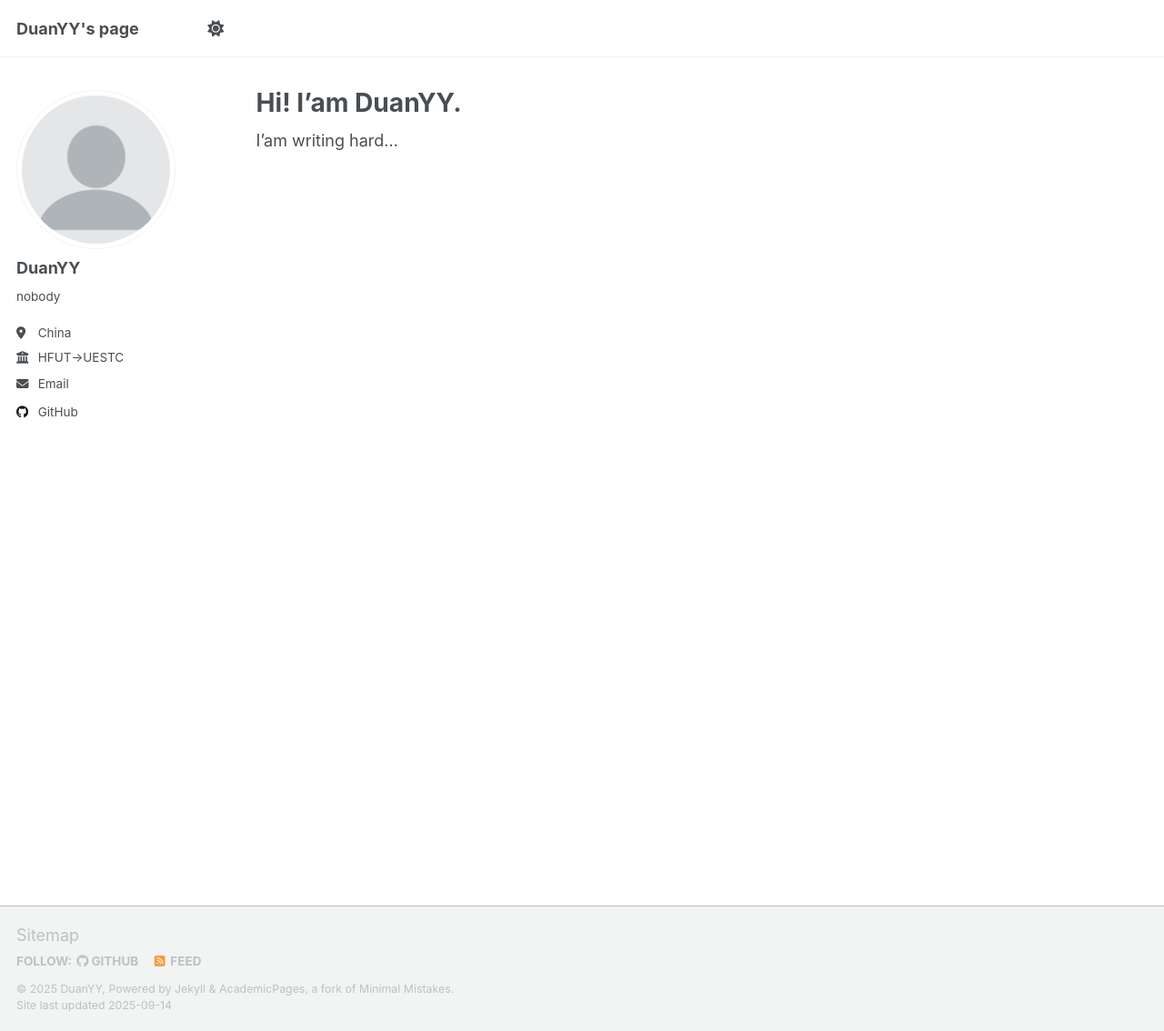
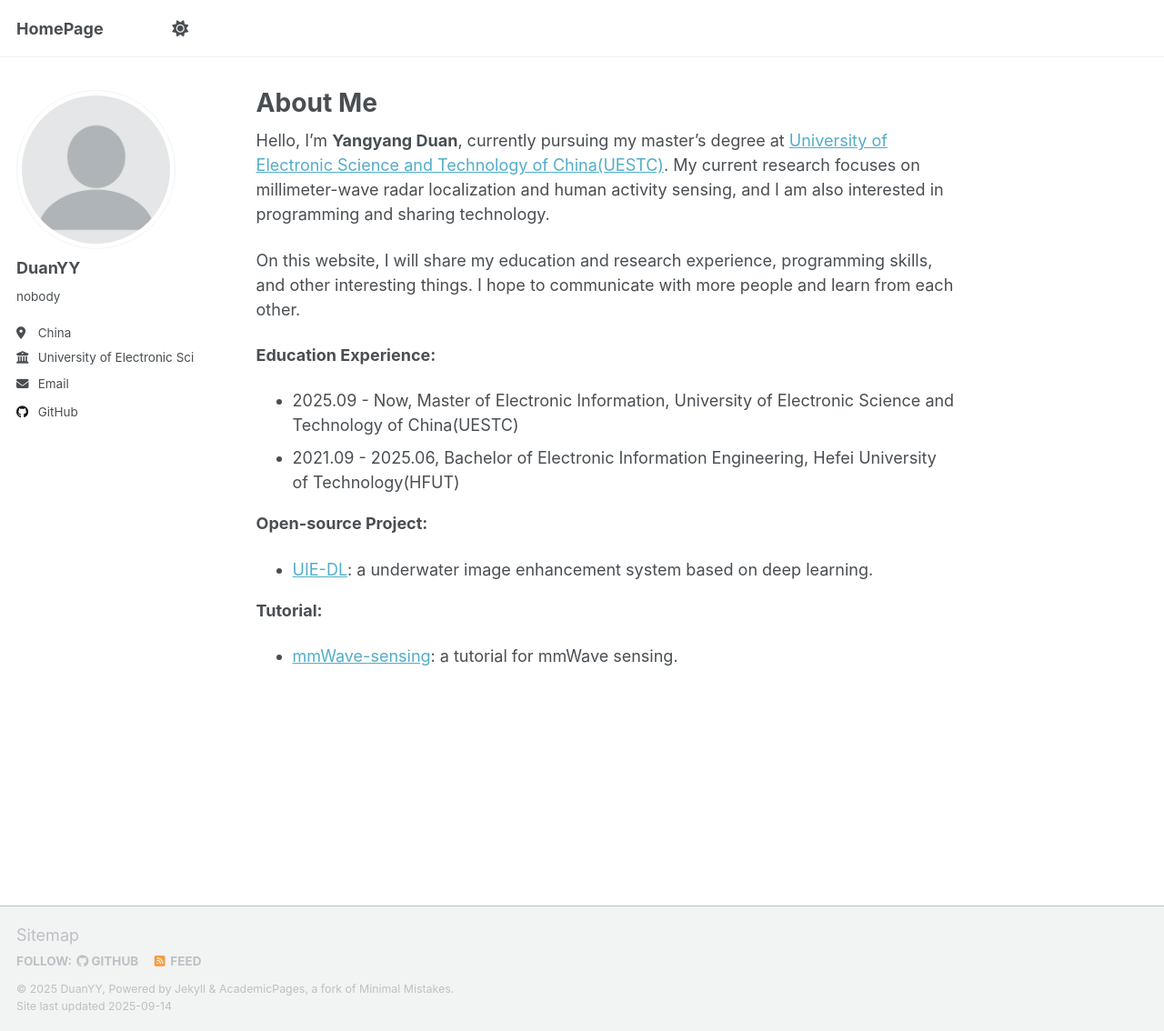
Before and after one commit to Duanyy0813/Duanyy0813.github.io, a Jekyll site: the page built from _pages/about.md, in a window 1280 px wide and 1134 px high. Shown: the whole window at 91% size. Built offline with Jekyll 4.4.1, drawn with Linux system fonts in a browser that asks for light colours; a script that is not in the unit is left out.

Commit message:
add about me

```diff
--- a/_config.yml
+++ b/_config.yml
@@ -9,10 +9,10 @@
 # Basic Site Settings
 locale                   : "en-US"
 site_theme               : "default" # Currently available options are "default", "air"
-title                    : "DuanYY's page"
+title                    : "HomePage"
 title_separator          : "-"
 name                     : &name "DuanYY"
-description              : &description "Your Name's academic portfolio"   # Update this with a general description of your site, this is the default if not overridden by a page
+description              : &description "This is my personal website"   # Update this with a general description of your site, this is the default if not overridden by a page
 url                      : https://Duanyy0813.github.io # The base hostname & protocol for your site e.g. "https://[your GitHub username].github.io",
                                                            # or if you already have some other page hosted on Github then use "https://[your GitHub username].github.io/[Your Repo Name]"
 baseurl                  : "" # the subpath of your site, e.g. "/blog"
@@ -28,7 +28,7 @@ author:
   pronouns         : # example: "she/her"
   bio              : "nobody"
   location         : "China"
-  employer         : "HFUT->UESTC"
+  employer         : "University of Electronic Science and Technology of China"
   uri              : # URL
   email            : "duanyy0813@gmail.com"
 
@@ -80,13 +80,13 @@ author:
   # zhihu            : # Username
 
 # Publication Category - The following the list of publication categories and their headings
-publication_category:
-  books:
-    title: 'Books'
-  manuscripts:
-    title: 'Journal Articles'
-  conferences:
-    title: 'Conference Papers'
+# publication_category:
+#   books:
+#     title: 'Books'
+#   manuscripts:
+#     title: 'Journal Articles'
+#   conferences:
+#     title: 'Conference Papers'
 
 # Site Settings
 teaser                   :  # filename of teaser fallback teaser image placed in /images/ for social media previews
@@ -134,20 +134,20 @@ yandex_site_verification :
 
 
 # Social Sharing
-twitter:
-  username               : &twitter
-facebook:
-  username               :
-  app_id                 :
-  publisher              :
-og_image                 :  # Social media default site image
-og_description           :  # Social media default site image description
-# For specifying social profiles
-# - https://developers.google.com/structured-data/customize/social-profiles
-social:
-  type                   : # Person or Organization (defaults to Person)
-  name                   : # If the user or organization name differs from the site's name
-  links: # An array of links to social media profiles
+# twitter:
+#   username               : &twitter
+# facebook:
+#   username               :
+#   app_id                 :
+#   publisher              :
+# og_image                 :  # Social media default site image
+# og_description           :  # Social media default site image description
+# # For specifying social profiles
+# # - https://developers.google.com/structured-data/customize/social-profiles
+# social:
+#   type                   : # Person or Organization (defaults to Person)
+#   name                   : # If the user or organization name differs from the site's name
+#   links: # An array of links to social media profiles
 
 
 # Analytics
--- a/_pages/about.md
+++ b/_pages/about.md
@@ -1,9 +1,21 @@
 ---
 permalink: /
-title: "Hi! I'am DuanYY."
+title: "About Me"
 author_profile: true
 redirect_from:
   - /about/
   - /about.html
 ---
-I'am writing hard...
+Hello, I'm **Yangyang Duan**, currently pursuing my master's degree at [University of Electronic Science and Technology of China(UESTC)](https://www.uestc.edu.cn/). My current research focuses on millimeter-wave radar localization and human activity sensing, and I am also interested in programming and sharing technology.
+
+On this website, I will share my education and research experience, programming skills, and other interesting things. I hope to communicate with more people and learn from each other.
+
+**Education Experience:**
+- 2025.09 - Now, Master of Electronic Information, University of Electronic Science and Technology of China(UESTC)
+- 2021.09 - 2025.06, Bachelor of Electronic Information Engineering, Hefei University of Technology(HFUT)
+
+**Open-source Project:**
+- [UIE-DL](https://github.com/Duanyy0813/UIE-DL): a underwater image enhancement system based on deep learning.
+
+**Tutorial:**
+- [mmWave-sensing](https://github.com/Duanyy0813/mmWave-sensing): a tutorial for mmWave sensing.
```
